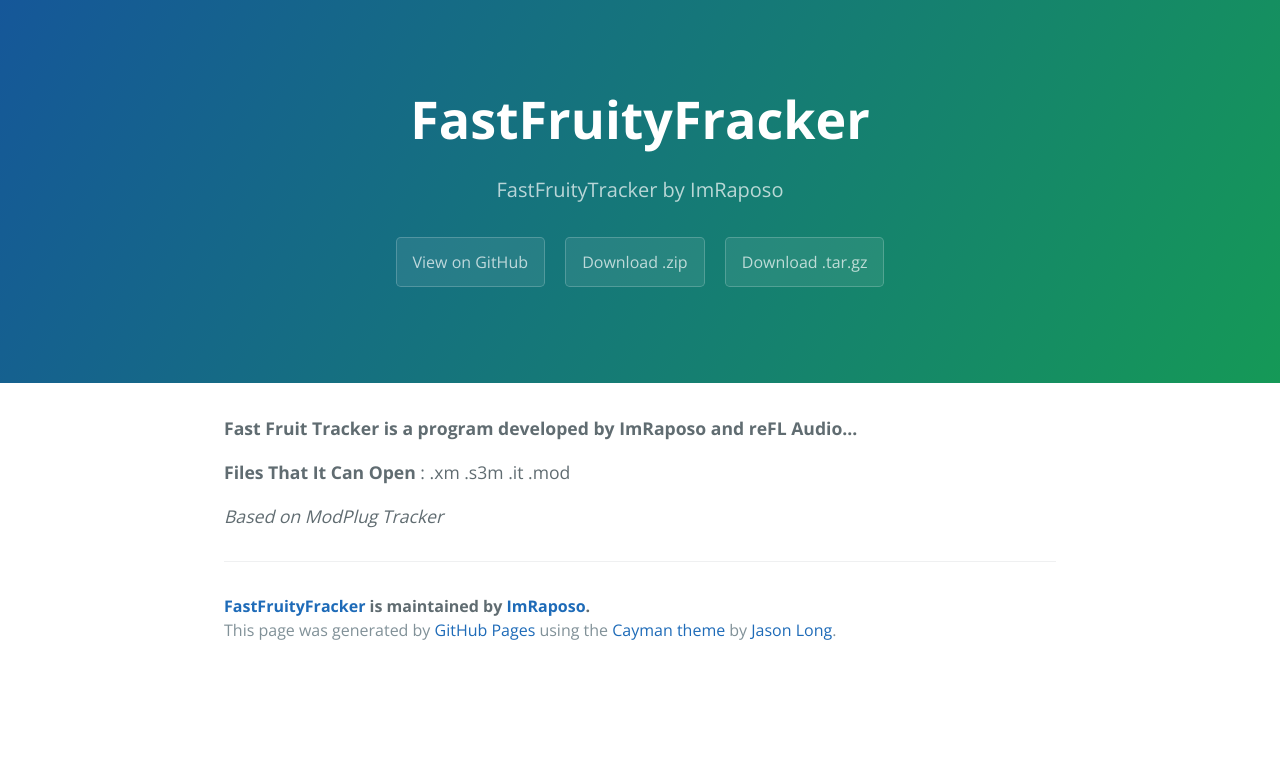
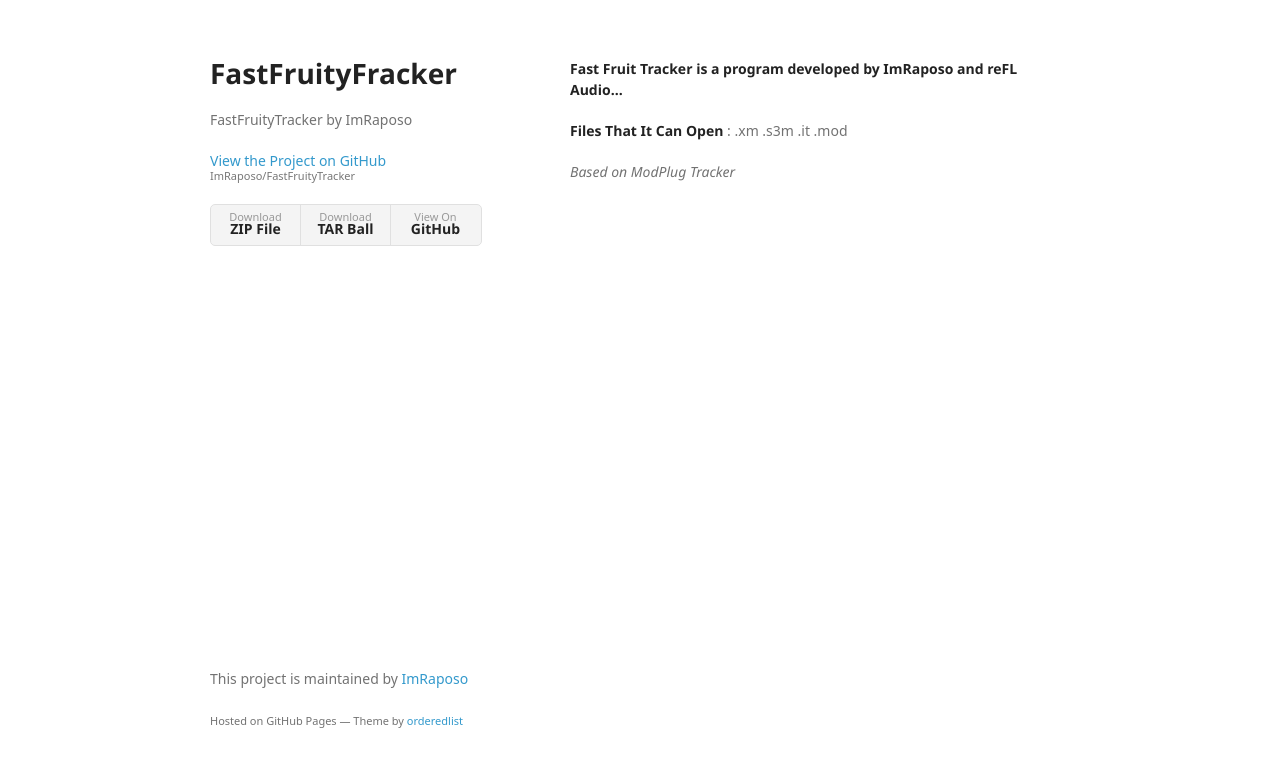
Before and after one commit to ImRaposo/FastFruityTracker, a plain HTML site: page index.html in a window 1280 px wide. Drawn offline with nearby package versions, Linux system fonts and the light colour scheme; a web font is replaced by a local one.

Commit message:
Create gh-pages branch via GitHub

```diff
--- a/index.html
+++ b/index.html
@@ -1,25 +1,34 @@
-<!DOCTYPE html>
-<html lang="en-us">
+<!doctype html>
+<html>
   <head>
-    <meta charset="UTF-8">
+    <meta charset="utf-8">
+    <meta http-equiv="X-UA-Compatible" content="chrome=1">
     <title>FastFruityFracker by ImRaposo</title>
-    <meta name="viewport" content="width=device-width, initial-scale=1">
-    <link rel="stylesheet" type="text/css" href="stylesheets/normalize.css" media="screen">
-    <link href='https://fonts.googleapis.com/css?family=Open+Sans:400,700' rel='stylesheet' type='text/css'>
-    <link rel="stylesheet" type="text/css" href="stylesheets/stylesheet.css" media="screen">
-    <link rel="stylesheet" type="text/css" href="stylesheets/github-light.css" media="screen">
+
+    <link rel="stylesheet" href="stylesheets/styles.css">
+    <link rel="stylesheet" href="stylesheets/github-light.css">
+    <meta name="viewport" content="width=device-width">
+    <!--[if lt IE 9]>
+    <script src="//html5shiv.googlecode.com/svn/trunk/html5.js"></script>
+    <![endif]-->
   </head>
   <body>
-    <section class="page-header">
-      <h1 class="project-name">FastFruityFracker</h1>
-      <h2 class="project-tagline">FastFruityTracker by ImRaposo</h2>
-      <a href="https://github.com/ImRaposo/FastFruityTracker" class="btn">View on GitHub</a>
-      <a href="https://github.com/ImRaposo/FastFruityTracker/zipball/master" class="btn">Download .zip</a>
-      <a href="https://github.com/ImRaposo/FastFruityTracker/tarball/master" class="btn">Download .tar.gz</a>
-    </section>
+    <div class="wrapper">
+      <header>
+        <h1>FastFruityFracker</h1>
+        <p>FastFruityTracker by ImRaposo</p>
 
-    <section class="main-content">
-      <p><strong>Fast Fruit Tracker is a program developed by ImRaposo and reFL Audio...</strong></p>
+        <p class="view"><a href="https://github.com/ImRaposo/FastFruityTracker">View the Project on GitHub <small>ImRaposo/FastFruityTracker</small></a></p>
+
+
+        <ul>
+          <li><a href="https://github.com/ImRaposo/FastFruityTracker/zipball/master">Download <strong>ZIP File</strong></a></li>
+          <li><a href="https://github.com/ImRaposo/FastFruityTracker/tarball/master">Download <strong>TAR Ball</strong></a></li>
+          <li><a href="https://github.com/ImRaposo/FastFruityTracker">View On <strong>GitHub</strong></a></li>
+        </ul>
+      </header>
+      <section>
+        <p><strong>Fast Fruit Tracker is a program developed by ImRaposo and reFL Audio...</strong></p>
 
 <p><strong>Files That It Can Open</strong> :
 .xm
@@ -28,15 +37,13 @@
 .mod</p>
 
 <p><em>Based on ModPlug Tracker</em></p>
-
-      <footer class="site-footer">
-        <span class="site-footer-owner"><a href="https://github.com/ImRaposo/FastFruityTracker">FastFruityFracker</a> is maintained by <a href="https://github.com/ImRaposo">ImRaposo</a>.</span>
-
-        <span class="site-footer-credits">This page was generated by <a href="https://pages.github.com">GitHub Pages</a> using the <a href="https://github.com/jasonlong/cayman-theme">Cayman theme</a> by <a href="https://twitter.com/jasonlong">Jason Long</a>.</span>
+      </section>
+      <footer>
+        <p>This project is maintained by <a href="https://github.com/ImRaposo">ImRaposo</a></p>
+        <p><small>Hosted on GitHub Pages &mdash; Theme by <a href="https://github.com/orderedlist">orderedlist</a></small></p>
       </footer>
-
-    </section>
-
+    </div>
+    <script src="javascripts/scale.fix.js"></script>
 
   </body>
 </html>
```
